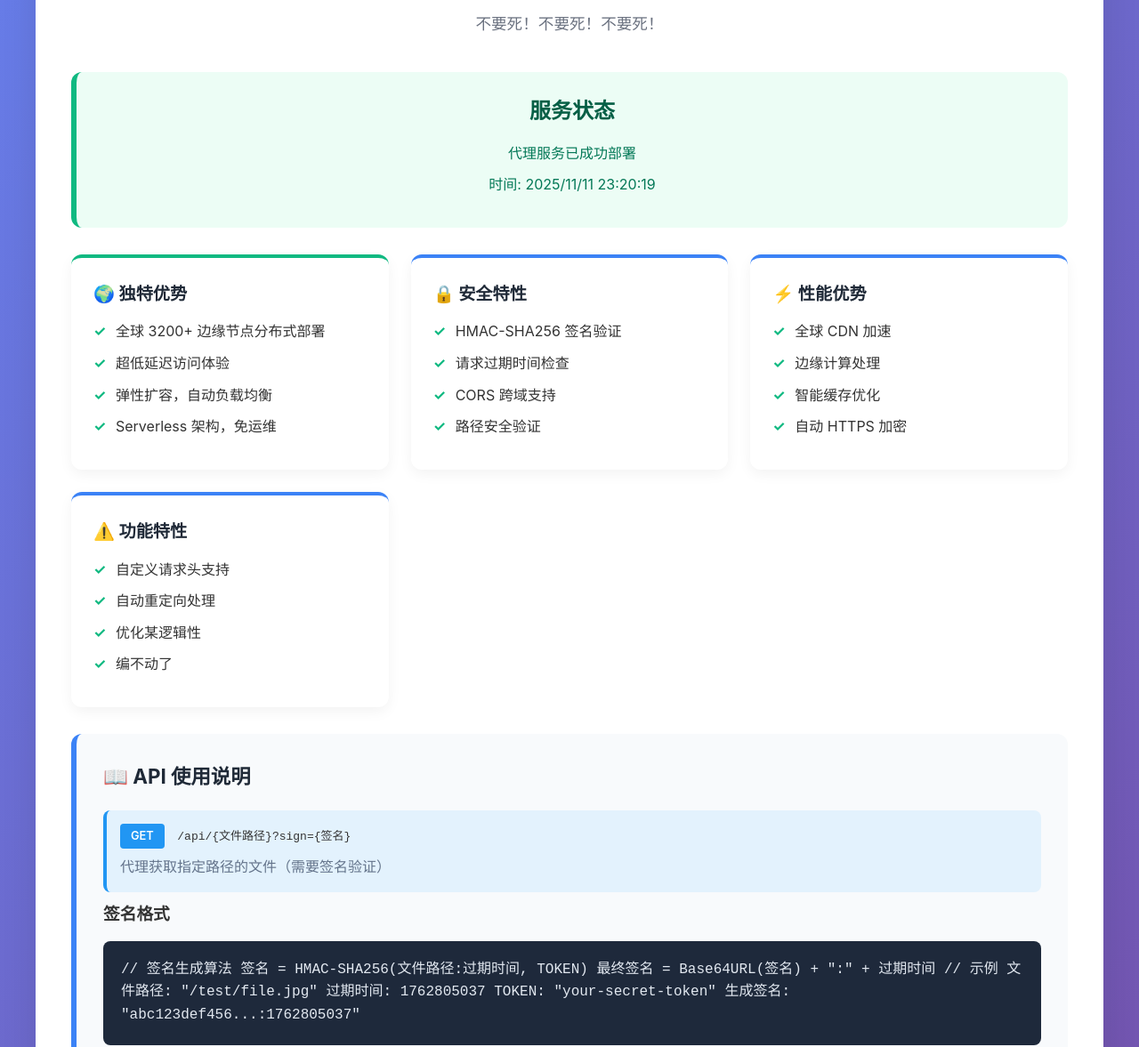
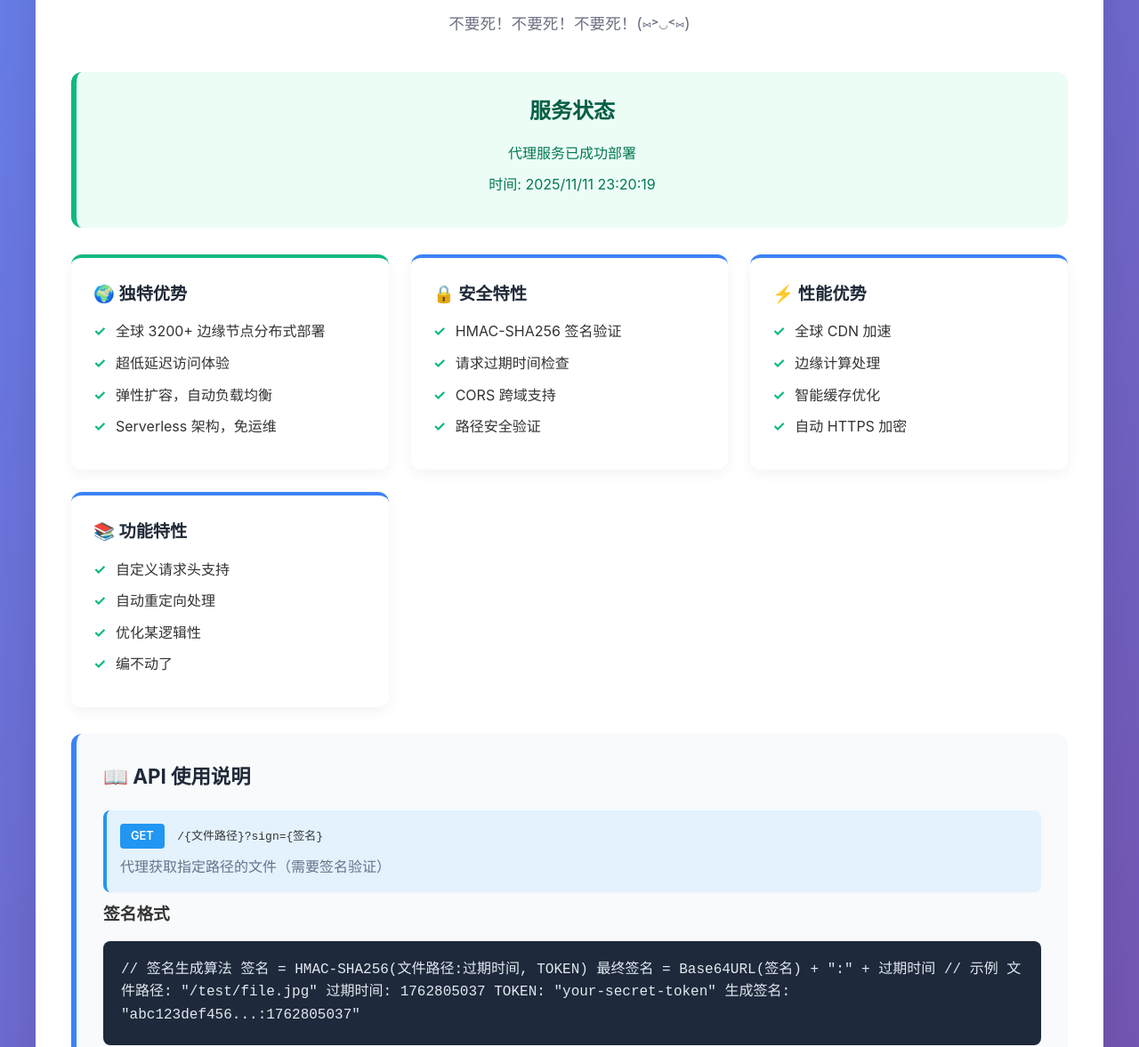
Before and after one commit to gityin1/bsypoxy, a website: page public/index2.html in a window 1280 px wide. Shown: the part 127-1304 px from the top of the page at 89% size. Drawn offline with Linux system fonts and the light colour scheme.

Commit message:
Add files via upload

```diff
--- a/public/index2.html
+++ b/public/index2.html
@@ -216,7 +216,7 @@
     <div class="container">
         <div class="header">
             <h1>🚀 小苏搬运工代理下载服务</h1>
-            <p>不要死！不要死！不要死！</p>
+            <p>不要死！不要死！不要死！(⑅˃◡˂⑅)</p>
         </div>
 
         <div class="status">
@@ -257,7 +257,7 @@
             </div>
 
             <div class="feature">
-                <h3>⚠️ 功能特性</h3>
+                <h3>📚 功能特性</h3>
                 <ul>
                     <li>自定义请求头支持</li>
                     <li>自动重定向处理</li>
@@ -275,7 +275,7 @@
 
             <div class="endpoint">
                 <span class="endpoint-method">GET</span>
-                <code>/api/{文件路径}?sign={签名}</code>
+                <code>/{文件路径}?sign={签名}</code>
                 <div style="margin-top: 8px; color: #64748b;">
                     代理获取指定路径的文件（需要签名验证）
                 </div>
```
